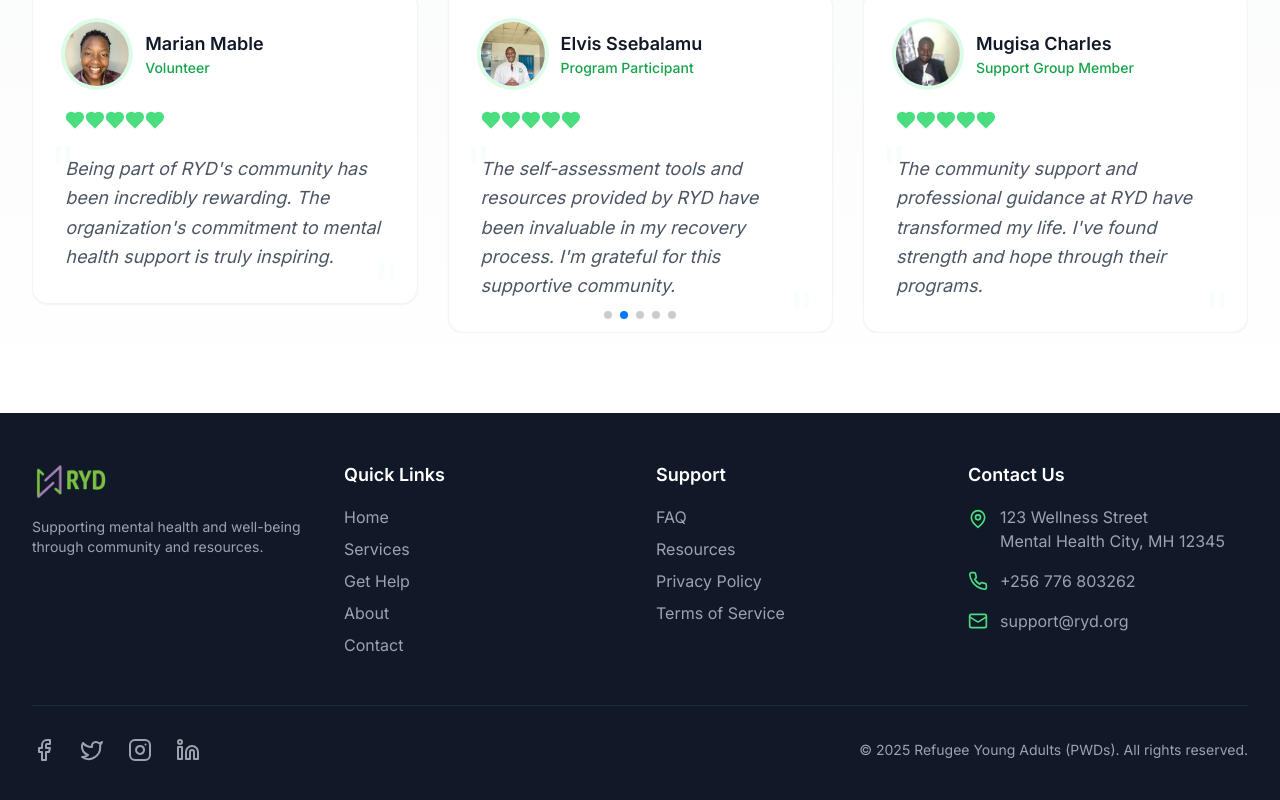
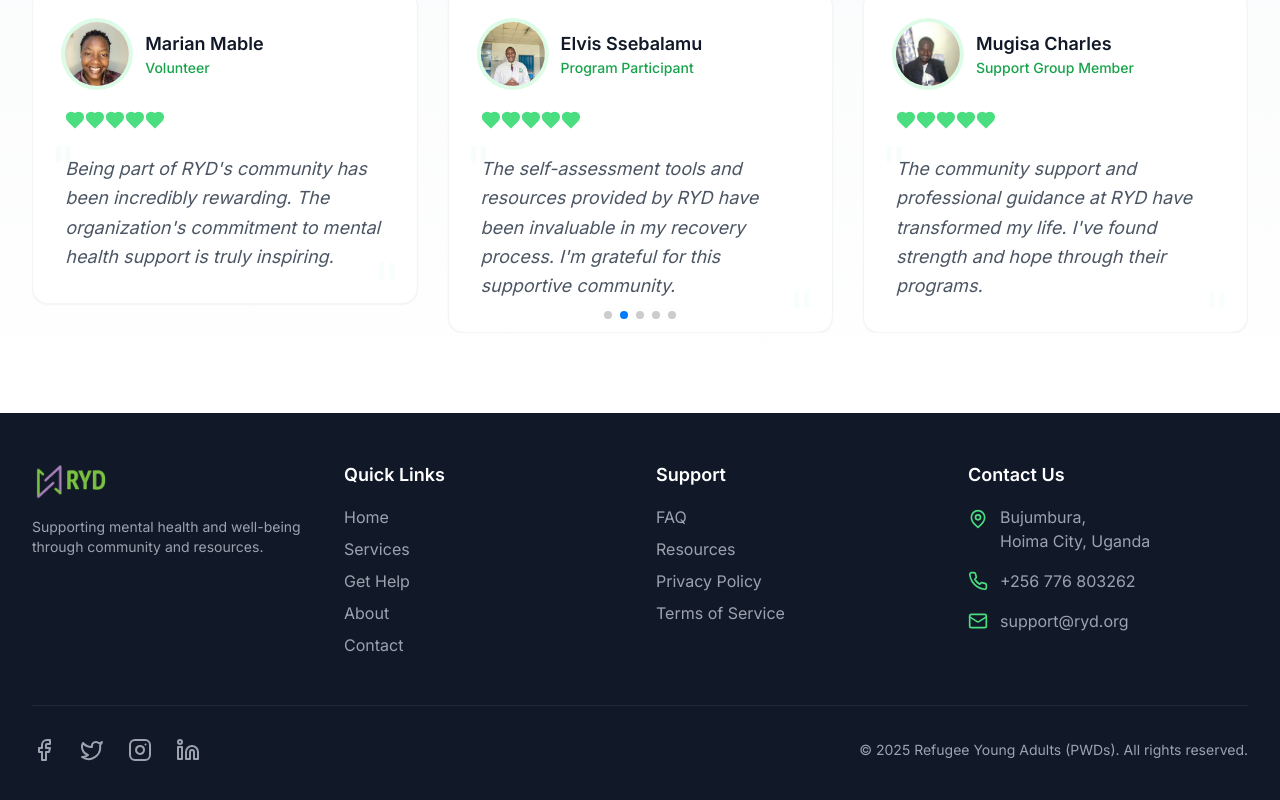
Before and after one commit to lawmwad123/RYD, a Next.js app: page / in a window 1280 px wide. Shown: the part 1592-2392 px from the top of the page. Built offline with nearby package versions, Linux system fonts and the light colour scheme.

Commit message:
Updated footer component with new address details: replaced the previous location with Bujumbura, Hoima City, Uganda for improved accuracy and relevance.a

```diff
--- a/app/components/Footer.tsx
+++ b/app/components/Footer.tsx
@@ -104,8 +104,8 @@ export default function Footer() {
               <li className="flex items-start space-x-3">
                 <MapPin className="h-5 w-5 text-primary-400 mt-1" />
                 <span className="text-gray-400">
-                  123 Wellness Street<br />
-                  Mental Health City, MH 12345
+                Bujumbura,<br />
+                Hoima City, Uganda
                 </span>
               </li>
               <li className="flex items-center space-x-3">
```
